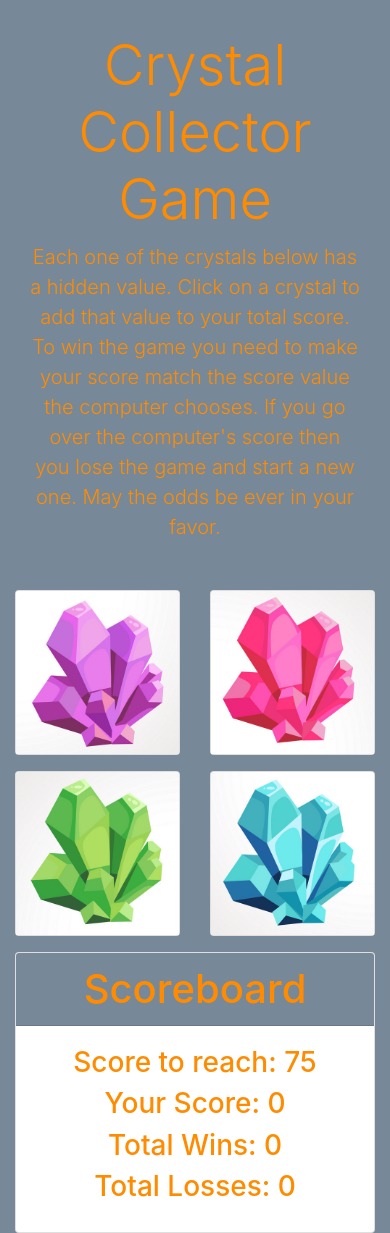
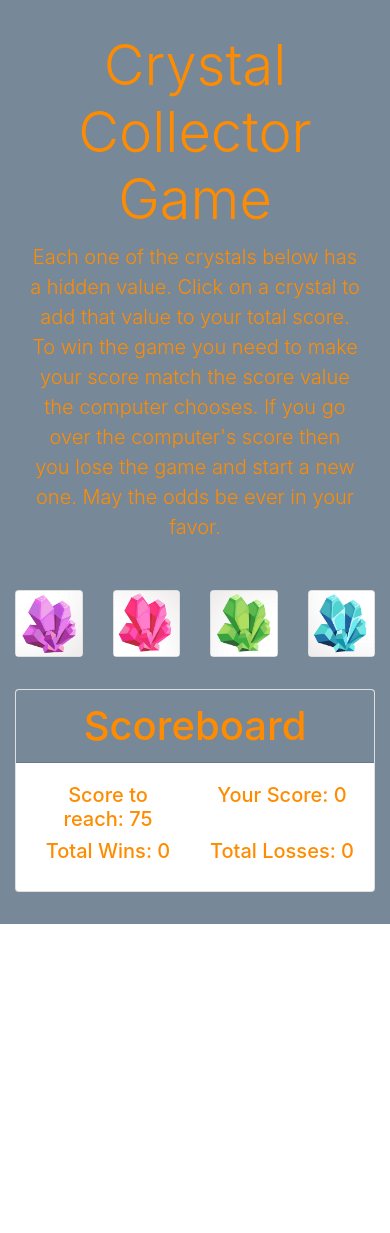
Before and after one commit to chrisducey01/unit-4-game, a plain HTML site: page index.html in a window 390 px wide. After the commit the page ends 924 px from the top, so only its background shows below. Drawn offline with nearby package versions, Linux system fonts and the light colour scheme.

Commit message:
Updated layout to make more mobile responsive on small screens

```diff
--- a/assets/css/style.css
+++ b/assets/css/style.css
@@ -6,3 +6,9 @@ img{
     background-color: lightslategray !important;
     color: darkorange !important;
 }
+
+@media only screen and (max-width: 576px){
+    .score-text{
+        font-size: 1.25rem;
+    }
+}
--- a/index.html
+++ b/index.html
@@ -30,22 +30,22 @@
             </div>
         </div>
         <div class="row">
-            <div class="col-6 col-lg-3 mb-3">
+            <div class="col-3 mb-3">
                 <div class="card">
                     <img src="assets/images/crystal1.jpg" class="card-img-top" id="crystal1" alt="Crystal Image #1">
                 </div>
             </div>
-            <div class="col-6 col-lg-3">
+            <div class="col-3">
                 <div class="card">
                     <img src="assets/images/crystal2.jpg" class="card-img-top" id="crystal2" alt="Crystal Image #2">
                 </div>
             </div>
-            <div class="col-6 col-lg-3">
+            <div class="col-3">
                 <div class="card">
                     <img src="assets/images/crystal3.jpg" class="card-img-top" id="crystal3" alt="Crystal Image #3">
                 </div>
             </div>
-            <div class="col-6 col-lg-3">
+            <div class="col-3">
                 <div class="card">
                     <img src="assets/images/crystal4.jpg" class="card-img-top" id="crystal4" alt="Crystal Image #4">
                 </div>
@@ -57,17 +57,17 @@
             </div>
             <div class="card-body">
                 <div class="row">
-                    <div class="col-12 col-md-6 col-lg-3 text-center">
-                        <h3 class="text-center">Score to reach: <span id="scoreToReach"></span></h3>
+                    <div class="col-6 col-md-6 col-lg-3 text-center">
+                        <h3 class="score-text">Score to reach: <span id="scoreToReach"></span></h3>
                     </div>
-                    <div class="col-12 col-md-6 col-lg-3 text-center">
-                        <h3>Your Score: <span id="userScore"></span></h3>
+                    <div class="col-6 col-md-6 col-lg-3 text-center">
+                        <h3 class="score-text">Your Score: <span id="userScore"></span></h3>
                     </div>
-                    <div class="col-12 col-md-6 col-lg-3 text-center">
-                        <h3>Total Wins: <span id="wins"></span></h3>
+                    <div class="col-6 col-md-6 col-lg-3 text-center">
+                        <h3 class="score-text">Total Wins: <span id="wins"></span></h3>
                     </div>
-                    <div class="col-12 col-md-6 col-lg-3">
-                        <h3>Total Losses: <span id="losses"></span></h3>
+                    <div class="col-6 col-md-6 col-lg-3 text-center">
+                        <h3 class="score-text">Total Losses: <span id="losses"></span></h3>
                     </div>
                 </div>
             </div>
```
